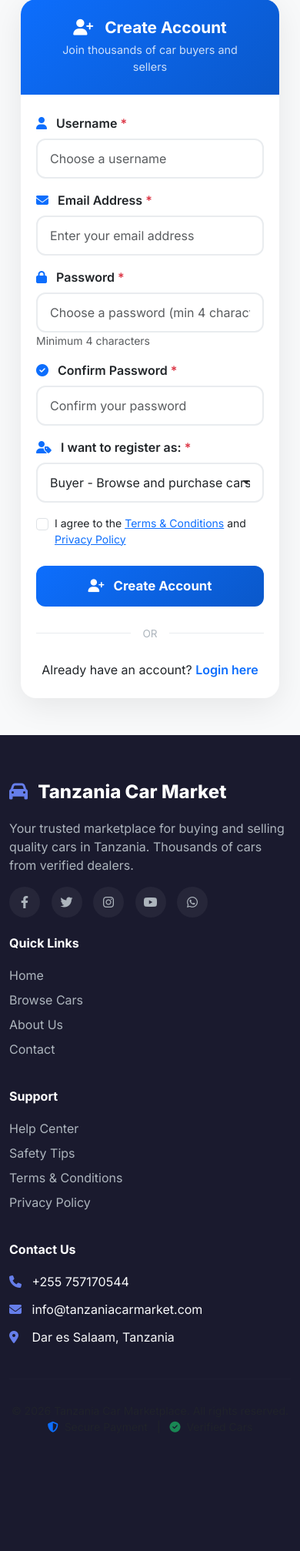
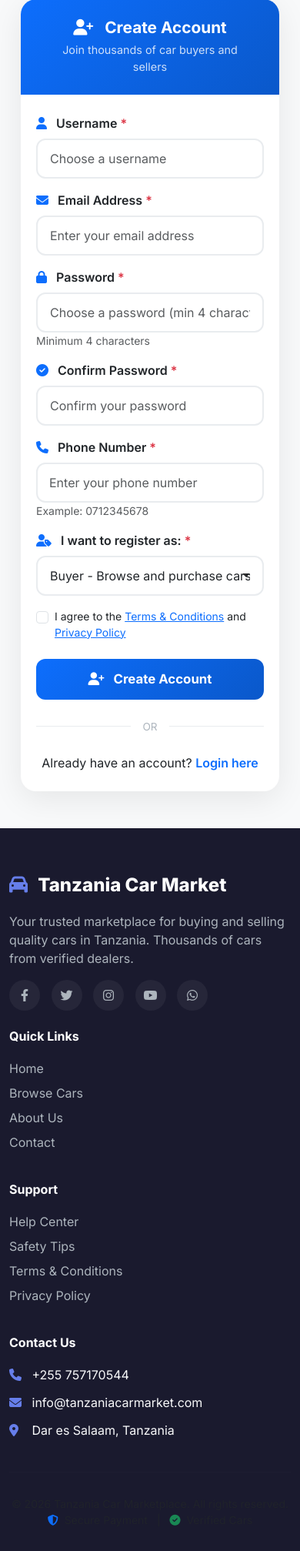
Before and after one commit to mswimamtui0/tanzania-cars-marketplace, a Django app: page /register/ in a window 390 px wide. Shown: the part 135-2150 px from the top of the page at 77% size. Before the commit the page ends 1996 px from the top, so only its background shows below. Run offline with Django 4.2, Linux system fonts and the light colour scheme.

Commit message:
Make phone number required for ALL users (buyer, dealer, yard_manager)

```diff
--- a/marketplace/forms.py
+++ b/marketplace/forms.py
@@ -48,9 +48,10 @@ class RegisterForm(UserCreationForm):
         })
     )
 
+    # PHONE IS NOW REQUIRED FOR EVERYONE
     phone = forms.CharField(
         max_length=15,
-        required=True,
+        required=True,  # <-- Changed to True
         widget=forms.TextInput(attrs={
             'class': 'form-control',
             'placeholder': 'Enter your phone number'
@@ -59,7 +60,7 @@ class RegisterForm(UserCreationForm):
 
     business_name = forms.CharField(
         max_length=200,
-        required=True,
+        required=False,
         widget=forms.TextInput(attrs={
             'class': 'form-control',
             'placeholder': 'Enter your business name'
@@ -68,7 +69,7 @@ class RegisterForm(UserCreationForm):
 
     location = forms.CharField(
         max_length=200,
-        required=True,
+        required=False,
         widget=forms.TextInput(attrs={
             'class': 'form-control',
             'placeholder': 'Enter your location'
@@ -122,15 +123,22 @@ class RegisterForm(UserCreationForm):
         return password2
 
     def clean_phone(self):
-        """Validate phone number based on role."""
-        return self.cleaned_data.get('phone', '')
+        """Validate phone number - required for everyone."""
+        phone = self.cleaned_data.get('phone', '').strip()
+
+        if not phone:
+            raise ValidationError('Phone number is required.')
+
+        if len(phone) < 7:
+            raise ValidationError('Please enter a valid phone number (at least 7 digits).')
+
+        return phone
 
     def clean_business_name(self):
         """Validate business name based on role."""
         business_name = self.cleaned_data.get('business_name')
         role = self.cleaned_data.get('role')
 
-        # Only require business name for yard managers
         if role == 'yard_manager' and not business_name:
             raise ValidationError('Business name is required for Yard Managers.')
 
@@ -141,7 +149,6 @@ class RegisterForm(UserCreationForm):
         location = self.cleaned_data.get('location')
         role = self.cleaned_data.get('role')
 
-        # Only require location for yard managers
         if role == 'yard_manager' and not location:
             raise ValidationError('Location is required for Yard Managers.')
 
@@ -154,32 +161,31 @@ class RegisterForm(UserCreationForm):
         if commit:
             user.save()
 
-        role = self.cleaned_data.get('role', 'buyer')
-        phone = self.cleaned_data.get('phone', '')
+            role = self.cleaned_data.get('role', 'buyer')
+            phone = self.cleaned_data.get('phone', '')
 
-        # CREATE UserProfile - Phone inasave hapa
-        UserProfile.objects.create(
-            user=user,
-            role=role,
-            phone=phone,  # <-- This works
-            company_name=self.cleaned_data.get('business_name', ''),
-            location=self.cleaned_data.get('location', ''),
-            verification_level=1
-        )
-
-        # IF DEALER - CREATE Dealer profile
-        if role == 'dealer':
-            Dealer.objects.create(
+            # Create UserProfile with the role
+            UserProfile.objects.create(
                 user=user,
-                business_name=self.cleaned_data.get('business_name', f"{user.username}'s Dealership"),
-                phone=phone,  # <-- This is NOT saving!
-                location='',
-                is_verified=False,
-                verification_level='1'
+                role=role,
+                phone=phone,
+                company_name=self.cleaned_data.get('business_name', ''),
+                location=self.cleaned_data.get('location', ''),
+                verification_level=1
             )
 
+            # If role is dealer, also create Dealer profile
+            if role == 'dealer':
+                Dealer.objects.create(
+                    user=user,
+                    business_name=self.cleaned_data.get('business_name', f"{user.username}'s Dealership"),
+                    phone=phone,
+                    location='',
+                    is_verified=False,
+                    verification_level='1'
+                )
+
         return user
-
 
 class CustomAuthenticationForm(AuthenticationForm):
     """Custom login form with Bootstrap styling."""
--- a/templates/marketplace/register.html
+++ b/templates/marketplace/register.html
@@ -165,6 +165,15 @@
         border-radius: 12px;
     }
 
+    /* Phone field styling */
+    .phone-field {
+        margin-bottom: 20px;
+    }
+
+    .phone-field .form-control {
+        padding-left: 15px;
+    }
+
     @media (max-width: 576px) {
         .register-card .card-body {
             padding: 25px 20px;
@@ -245,6 +254,19 @@
                             {% endif %}
                         </div>
 
+                        <!-- Phone Number - Required for ALL Users -->
+                        <div class="mb-3 phone-field">
+                            <label class="form-label">
+                                <i class="fas fa-phone"></i> {% trans "Phone Number" %} <span class="text-danger">*</span>
+                            </label>
+                            <input type="tel" name="phone" class="form-control" placeholder="{% trans 'Enter your phone number' %}" required
+                                   value="{{ form.phone.value|default:'' }}">
+                            {% if form.phone.errors %}
+                                <div class="text-danger small">{{ form.phone.errors.0 }}</div>
+                            {% endif %}
+                            <small class="text-muted">{% trans "Example: 0712345678" %}</small>
+                        </div>
+
                         <!-- Role Selection -->
                         <div class="mb-3">
                             <label class="form-label">
@@ -272,13 +294,12 @@
                             <div id="dealerFields" class="extra-fields {% if form.role.value == 'dealer' %}show{% endif %}">
                                 <h6><i class="fas fa-store text-success"></i> {% trans "Dealer Information" %}</h6>
                                 <div class="mb-3">
-                                    <label class="form-label">{% trans "Phone Number" %} <span class="text-danger">*</span></label>
-                                    <input type="tel" name="phone" class="form-control" placeholder="{% trans 'Enter your phone number' %}"
-                                           value="{{ form.phone.value|default:'' }}">
-                                    {% if form.phone.errors %}
-                                        <div class="text-danger small">{{ form.phone.errors.0 }}</div>
+                                    <label class="form-label">{% trans "Business Name" %}</label>
+                                    <input type="text" name="business_name" class="form-control" placeholder="{% trans 'Enter your business name (optional)' %}"
+                                           value="{{ form.business_name.value|default:'' }}">
+                                    {% if form.business_name.errors %}
+                                        <div class="text-danger small">{{ form.business_name.errors.0 }}</div>
                                     {% endif %}
-                                    <small class="text-muted">{% trans "Example: 0712345678" %}</small>
                                 </div>
                             </div>
 
@@ -288,24 +309,15 @@
                                 <div class="mb-3">
                                     <label class="form-label">{% trans "Business Name" %} <span class="text-danger">*</span></label>
                                     <input type="text" name="business_name" class="form-control" placeholder="{% trans 'Enter your business name' %}"
-                                           value="{{ form.business_name.value|default:'' }}">
+                                           value="{{ form.business_name.value|default:'' }}" required>
                                     {% if form.business_name.errors %}
                                         <div class="text-danger small">{{ form.business_name.errors.0 }}</div>
                                     {% endif %}
                                 </div>
                                 <div class="mb-3">
-                                    <label class="form-label">{% trans "Phone Number" %} <span class="text-danger">*</span></label>
-                                    <input type="tel" name="phone" class="form-control" placeholder="{% trans 'Enter your phone number' %}"
-                                           value="{{ form.phone.value|default:'' }}">
-                                    {% if form.phone.errors %}
-                                        <div class="text-danger small">{{ form.phone.errors.0 }}</div>
-                                    {% endif %}
-                                    <small class="text-muted">{% trans "Example: 0712345678" %}</small>
-                                </div>
-                                <div class="mb-3">
                                     <label class="form-label">{% trans "Location" %} <span class="text-danger">*</span></label>
                                     <input type="text" name="location" class="form-control" placeholder="{% trans 'Enter your yard location' %}"
-                                           value="{{ form.location.value|default:'' }}">
+                                           value="{{ form.location.value|default:'' }}" required>
                                     {% if form.location.errors %}
                                         <div class="text-danger small">{{ form.location.errors.0 }}</div>
                                     {% endif %}
@@ -354,11 +366,23 @@
             dealerFields.classList.remove('show');
             yardManagerFields.classList.remove('show');
 
-            // Show fields based on role (NO required attribute)
+            // Remove required attributes from extra fields
+            dealerFields.querySelectorAll('input').forEach(function(input) {
+                input.removeAttribute('required');
+            });
+            yardManagerFields.querySelectorAll('input').forEach(function(input) {
+                input.removeAttribute('required');
+            });
+
+            // Show and set required based on role
             if (role === 'dealer') {
                 dealerFields.classList.add('show');
+                // Business name is optional for dealers
             } else if (role === 'yard_manager') {
                 yardManagerFields.classList.add('show');
+                yardManagerFields.querySelectorAll('input').forEach(function(input) {
+                    input.setAttribute('required', 'required');
+                });
             }
         }
 
```
